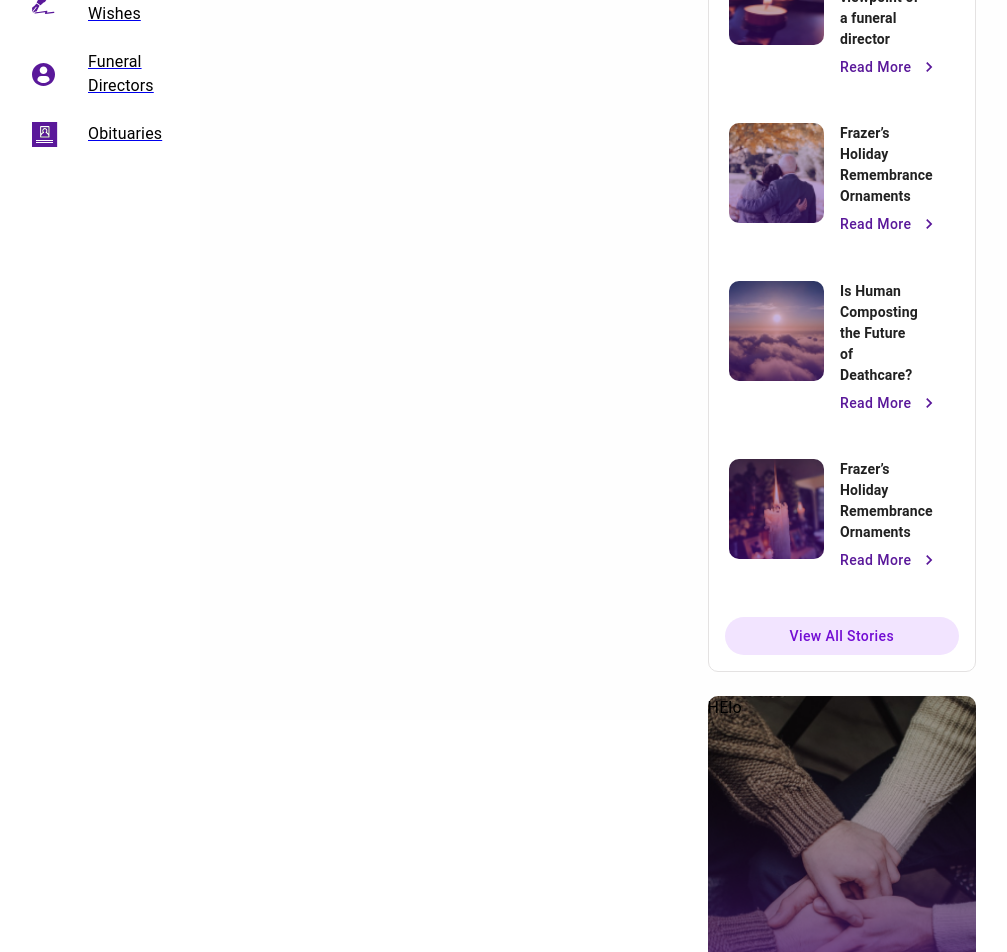
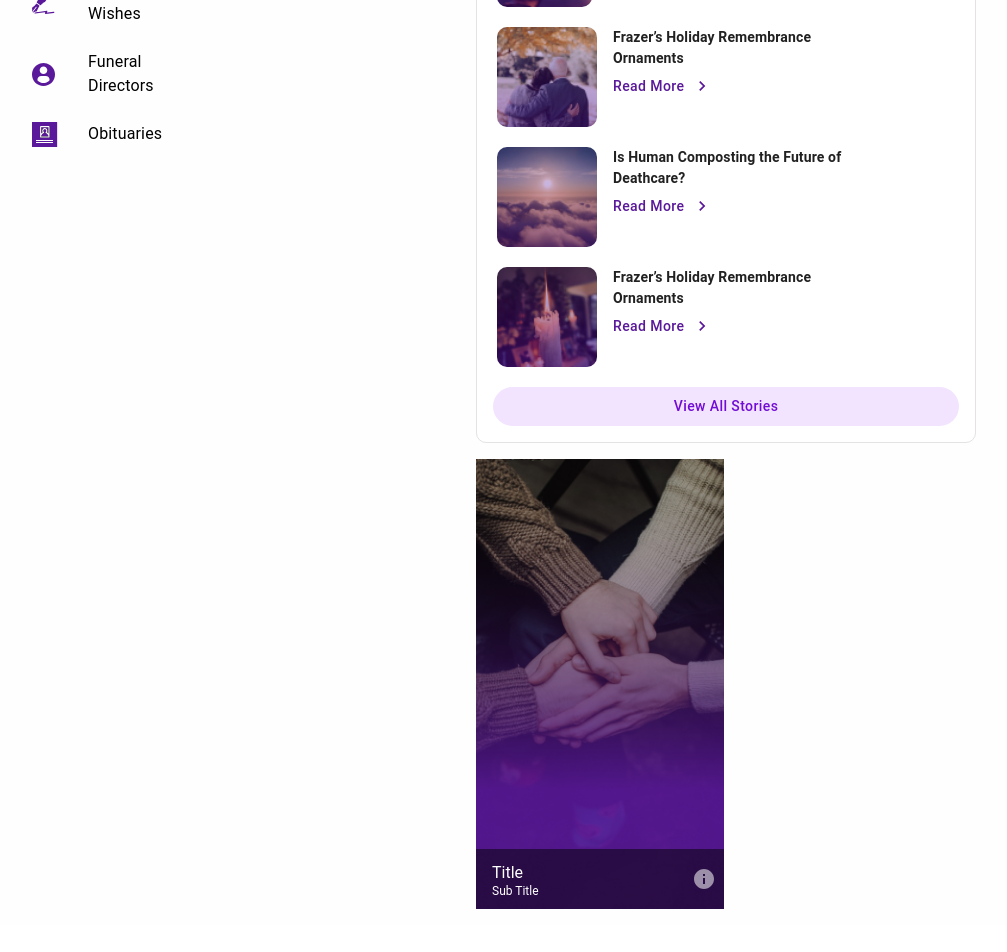
Before and after one commit to Yasela-dissanayake/funeral, a React (Create React App) app: page / in a window 1280 px wide. Shown: the part 440-1392 px from the top of the page, without its empty margins (144-1151 px from the left). After the commit the page ends 1365 px from the top, so only its background shows below. Built offline with nearby package versions, Linux system fonts and the light colour scheme.

Commit message:
fix: right bar image box fix started

```diff
--- a/src/components/RightBar.jsx
+++ b/src/components/RightBar.jsx
@@ -8,14 +8,19 @@ import CardMedia from "@mui/material/CardMedia";
 import cardbg from "../assets/images/cardbg.png";
 import Typography from "@mui/material/Typography";
 import SecondaryButton from "./SecondaryButton";
+import cardlogo from "../assets/images/cardlogo.png";
+import PrimaryButton from "./PrimaryButton";
+
+import ImageList from "@mui/material/ImageList";
+import ImageListItem from "@mui/material/ImageListItem";
+import ImageListItemBar from "@mui/material/ImageListItemBar";
+import ListSubheader from "@mui/material/ListSubheader";
+import IconButton from "@mui/material/IconButton";
+import InfoIcon from "@mui/icons-material/Info";
 
 const RightBar = () => {
   return (
-    <Box
-      flex={2}
-      // border="solid 1px #e4e2e2 "
-      // borderRadius="10px"
-    >
+    <Box flex={2}>
       <Box
         border="solid 1px #e4e2e2 "
         borderRadius="10px"
@@ -35,8 +40,9 @@ const RightBar = () => {
           <SecondaryButton text="View All Stories" />
         </Box>
       </Box>
-      <Box
+      {/* <Box
         mt={3}
+        p={4}
         sx={{
           backgroundImage: `url(${cardbg})`,
           height: "28%",
@@ -46,10 +52,34 @@ const RightBar = () => {
           borderRadius: "10px",
         }}
       >
-        <Typography variant="body1" color="initial">
-          HElo
-        </Typography>
-      </Box>
+        <Box>
+          <img src={cardlogo} />
+          <Typography>We Are Here For You...</Typography>
+          <p>
+            Venenatis, quis risus justo, nisl, lorem venenatis. Nunc, pulvinar
+            amet in odio ac tellus
+          </p>
+          <PrimaryButton text="Contact Us" />
+        </Box>
+      </Box> */}
+
+      <ImageList sx={{ width: 500, height: 450 }}>
+        <ImageListItem>
+          <img src={cardbg} alt="background" />
+          <ImageListItemBar
+            title="Title"
+            subtitle="Sub Title"
+            actionIcon={
+              <IconButton
+                sx={{ color: "rgba(255, 255, 255, 0.54)" }}
+                // aria-label={`info about ${item.title}`}
+              >
+                <InfoIcon />
+              </IconButton>
+            }
+          />
+        </ImageListItem>
+      </ImageList>
     </Box>
   );
 };
--- a/src/components/SideBar.jsx
+++ b/src/components/SideBar.jsx
@@ -8,6 +8,7 @@ import ListItemText from "@mui/material/ListItemText";
 import { sidebarItems } from "../data/Data";
 import { NavLink } from "react-router-dom";
 import { TitleContext } from "../context/TitleContext";
+import Typography from "@mui/material/Typography";
 
 const SideBar = () => {
   const { updateTitle } = useContext(TitleContext);
@@ -23,7 +24,6 @@ const SideBar = () => {
       sx={{
         width: "100%",
         maxWidth: 360,
-        bgcolor: "background.paper",
         paddingLeft: "160px",
       }}
     >
@@ -34,16 +34,28 @@ const SideBar = () => {
               <NavLink
                 to={item.path}
                 key={item.id}
-                underline="none"
                 onClick={() => handleTitle(item.name)}
-                sx={{ textDecoration: "none" }}
+                style={{
+                  textDecoration: "none",
+                  color: ({ isActive }) => (isActive ? "green" : "black"),
+                  backgroundColor: ({ isActive }) =>
+                    isActive ? "blue" : "transparent",
+                }}
               >
                 <ListItem disablePadding>
                   <ListItemButton>
                     <ListItemIcon>
                       <img src={item.icon} alt={item.name} />
                     </ListItemIcon>
-                    <ListItemText primary={item.name} sx={{ color: "black" }} />
+                    <ListItemText
+                      primary={
+                        <Typography
+                          sx={{ color: "black", textDecoration: "none" }}
+                        >
+                          {item.name}
+                        </Typography>
+                      }
+                    />
                   </ListItemButton>
                 </ListItem>
               </NavLink>
--- a/src/index.css
+++ b/src/index.css
@@ -1,13 +1,15 @@
+@import url("https://fonts.googleapis.com/css2?family=Lato:ital,wght@0,100;0,300;0,400;0,700;0,900;1,100;1,300;1,400;1,700;1,900&family=Open+Sans:ital,wght@0,300..800;1,300..800&family=Ubuntu:ital,wght@0,300;0,400;0,500;0,700;1,300;1,400;1,500;1,700&display=swap");
+
 body {
   margin: 0;
-  font-family: -apple-system, BlinkMacSystemFont, 'Segoe UI', 'Roboto', 'Oxygen',
-    'Ubuntu', 'Cantarell', 'Fira Sans', 'Droid Sans', 'Helvetica Neue',
-    sans-serif;
+  /* font-family: -apple-system, BlinkMacSystemFont, "Segoe UI", "Roboto", "Oxygen",
+    "Ubuntu", "Cantarell", "Fira Sans", "Droid Sans", "Helvetica Neue",
+    sans-serif; */
+  font-family: "Lato", sans-serif;
   -webkit-font-smoothing: antialiased;
   -moz-osx-font-smoothing: grayscale;
 }
 
 code {
-  font-family: source-code-pro, Menlo, Monaco, Consolas, 'Courier New',
-    monospace;
+  font-family: "Lato", sans-serif;
 }
```
